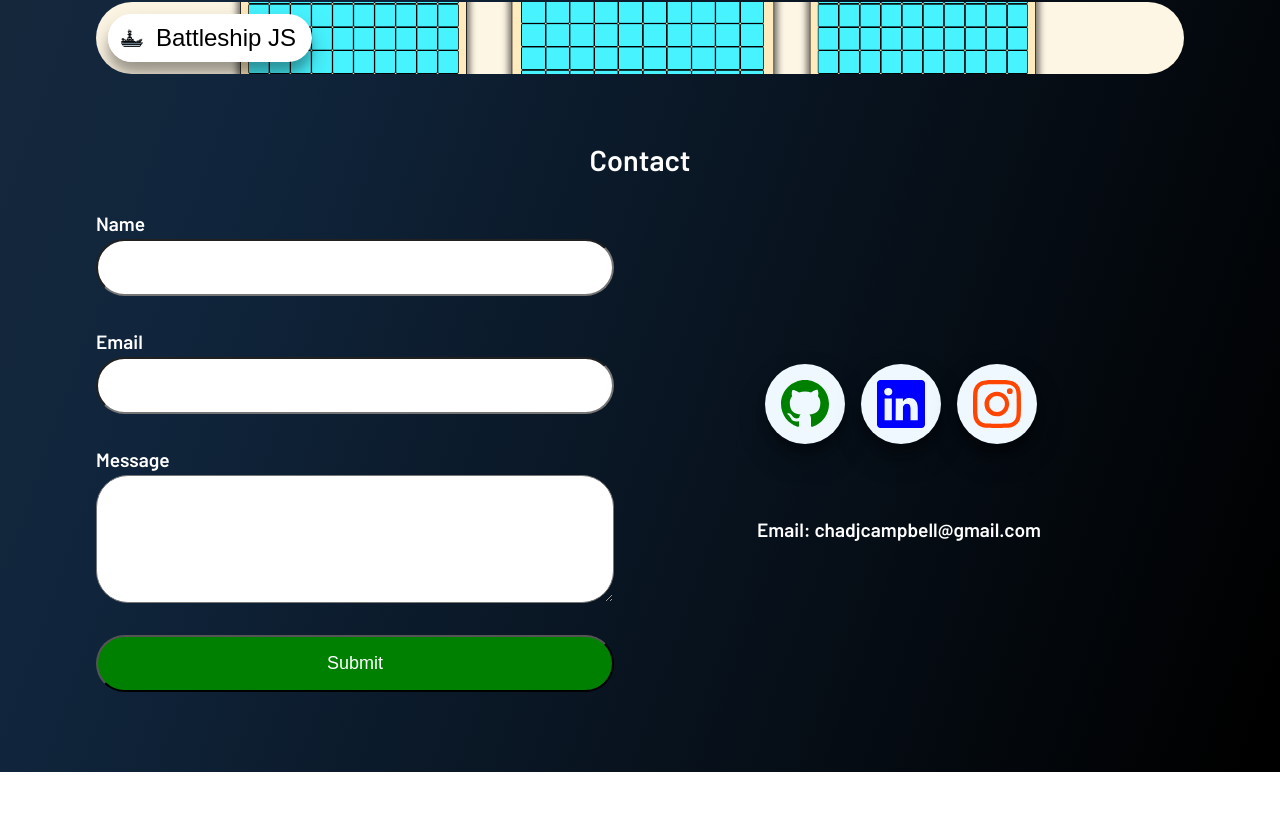
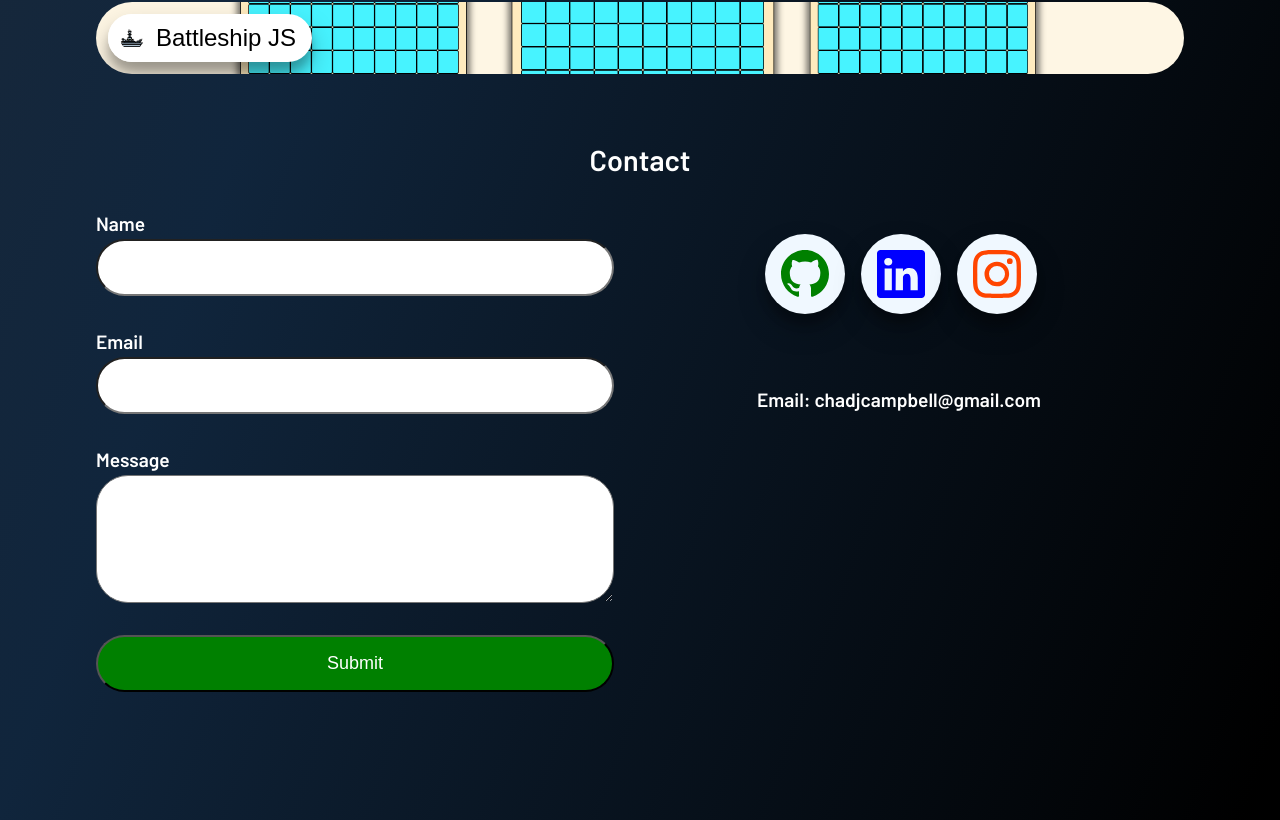
Before and after one commit to chadjcampbell/my-portfolio, a React (Vite) app: page / in a window 1280 px wide. Shown: the part 2963-3783 px from the top of the page. Before the commit the page ends 3735 px from the top, so only its background shows below. Built offline with nearby package versions, Linux system fonts and the light colour scheme.

Commit message:
animate socials icons

```diff
--- a/src/components/contact/Socials.tsx
+++ b/src/components/contact/Socials.tsx
@@ -1,35 +1,65 @@
 import { BsGithub, BsLinkedin, BsInstagram } from "react-icons/bs";
 import styles from "./contact.module.css";
+import { motion } from "framer-motion";
 
 const Socials = () => {
+  const container = {
+    hidden: { opacity: 1, scale: 0 },
+    visible: {
+      opacity: 1,
+      scale: 1,
+      transition: {
+        delayChildren: 0.3,
+        staggerChildren: 0.2,
+      },
+    },
+  };
+
+  const item = {
+    hidden: { y: 20, opacity: 0 },
+    visible: {
+      y: 0,
+      opacity: 1,
+    },
+  };
+
   return (
     <div className={styles.socials}>
-      <div className={styles.icons}>
-        <a
+      <motion.div
+        className={styles.icons}
+        variants={container}
+        initial="hidden"
+        whileInView="visible"
+        viewport={{ once: true }}
+      >
+        <motion.a
+          variants={item}
           href="https://www.linkedin.com/in/chad-campbell-b6b59693/"
           target="_blank"
           aria-label="github"
           className={styles["social-icon"]}
         >
           <BsGithub size="3rem" />
-        </a>
-        <a
+        </motion.a>
+        <motion.a
+          variants={item}
           href="https://github.com/chadjcampbell"
           target="_blank"
           aria-label="linked-in"
           className={styles["social-icon"]}
         >
           <BsLinkedin size="3rem" />
-        </a>
-        <a
+        </motion.a>
+        <motion.a
+          variants={item}
           href="https://www.instagram.com/chadjcampbell/"
           target="_blank"
           aria-label="instagram"
           className={styles["social-icon"]}
         >
           <BsInstagram size="3rem" />
-        </a>
-      </div>
+        </motion.a>
+      </motion.div>
       <div className={styles.email}>
         <h4>Email: chadjcampbell@gmail.com</h4>
       </div>
--- a/src/components/contact/contact.module.css
+++ b/src/components/contact/contact.module.css
@@ -6,7 +6,7 @@
   min-height: 70vh;
   width: 100%;
   max-width: 70rem;
-  margin: 3rem 0;
+  margin: 3rem 0 6rem 0;
 }
 
 .wrapper {
@@ -55,6 +55,7 @@
   align-items: center;
   justify-content: center;
   flex: 1 1 auto;
+  margin-bottom: auto;
 }
 
 .icons {
```
